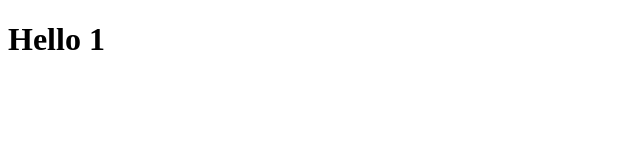
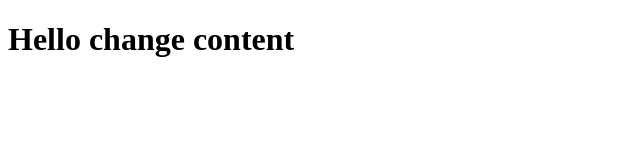
Before and after one commit to Thuy0205/webserverdemo, a plain HTML site: page index.html in a window 1280 px wide. Shown: the whole page, without its empty margins (0-640 px from the left). Drawn offline with Linux system fonts and the light colour scheme.

Commit message:
change content index.html

```diff
--- a/index.html
+++ b/index.html
@@ -7,6 +7,6 @@
 
 	</head>
 	<body>
-	<h1> Hello 1 </h1>
+	<h1> Hello change content </h1>
 	</body>
 </html>
```
